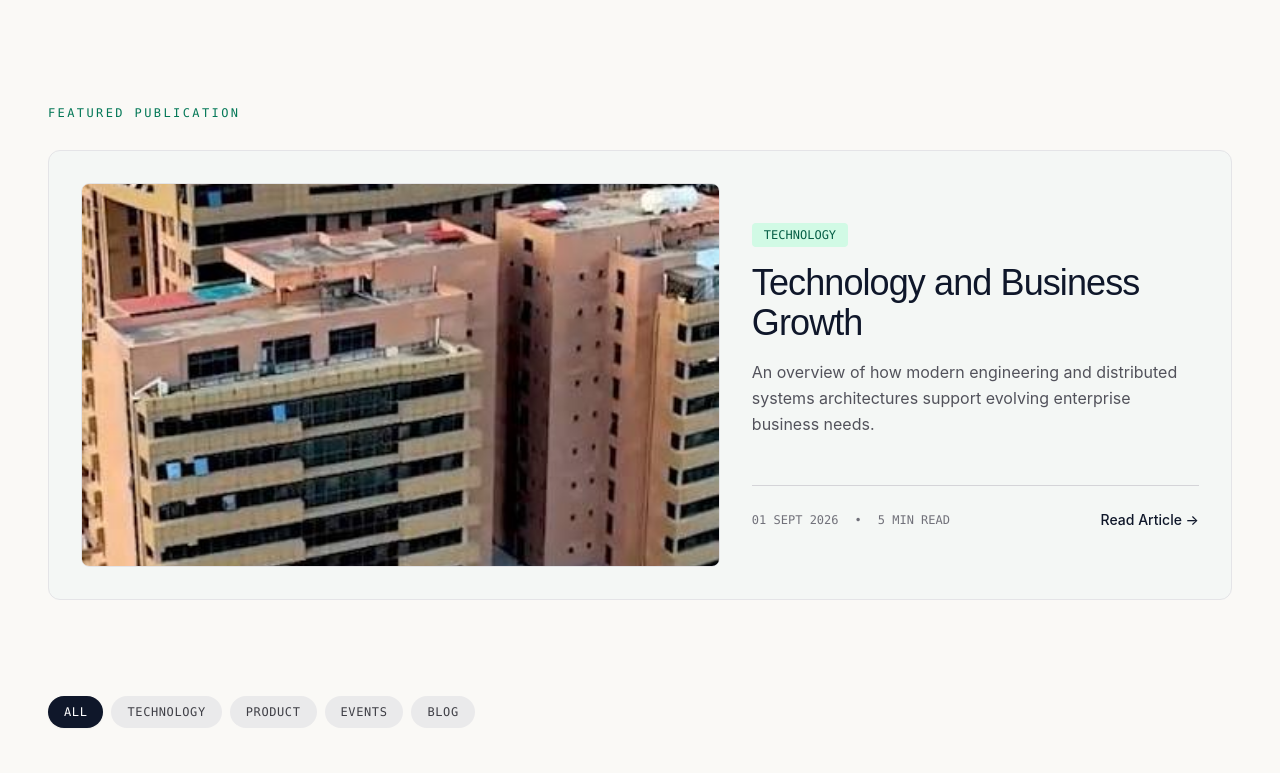
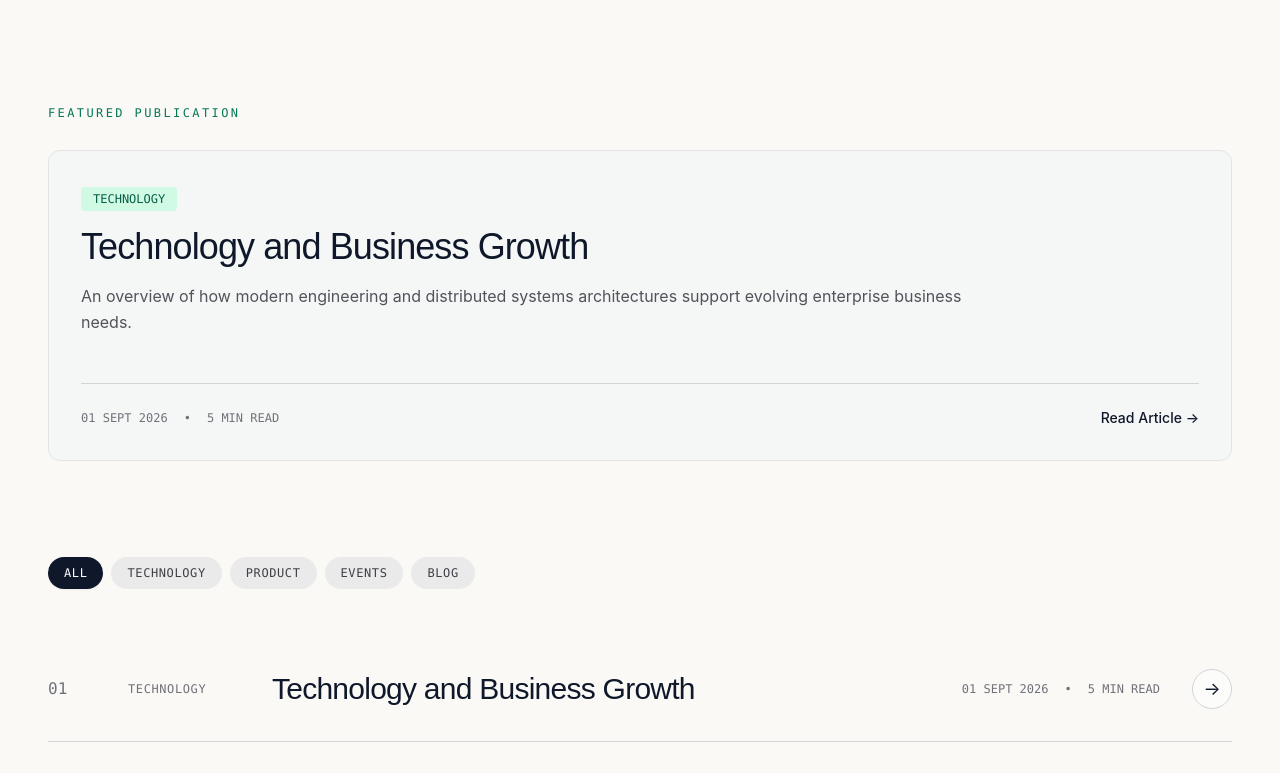
Before and after one commit to bante27/sador-group-website, a React (Vite) app: page /news in a window 1280 px wide. Shown: the part 452-1225 px from the top of the page. Built offline with nearby package versions, Linux system fonts and the light colour scheme.

Commit message:
update featureinsight,tsx file

```diff
--- a/src/features/insights/components/FeaturedInsight.tsx
+++ b/src/features/insights/components/FeaturedInsight.tsx
@@ -1,7 +1,6 @@
 import React from 'react';
 import { Insight } from '../types/insight.types';
 import InsightMeta from './InsightMeta';
-import InsightImage from './InsightImage';
 
 interface FeaturedInsightProps {
     insight: Insight | null;
@@ -31,7 +30,7 @@ export const FeaturedInsight: React.FC<FeaturedInsightProps> = ({ insight, onSel
 
             <div
                 onClick={handleClick}
-                className="group cursor-pointer grid grid-cols-1 lg:grid-cols-12 gap-8 items-center bg-[#F4F7F5] border border-zinc-200 rounded-xl p-8 transition-all hover:border-emerald-600/50"
+                className="group cursor-pointer bg-[#F4F7F5] border border-zinc-200 rounded-xl p-8 transition-all hover:border-emerald-600/50"
                 role="article"
                 tabIndex={0}
                 onKeyDown={(e) => {
@@ -41,17 +40,8 @@ export const FeaturedInsight: React.FC<FeaturedInsightProps> = ({ insight, onSel
                     }
                 }}
             >
-                {/* Left: Image */}
-                <div className="lg:col-span-7 h-72 md:h-96 rounded-lg overflow-hidden">
-                    <InsightImage
-                        src={insight.image}
-                        alt={insight.title}
-                        className="w-full h-full object-cover"
-                    />
-                </div>
-
-                {/* Right: Content */}
-                <div className="lg:col-span-5 flex flex-col justify-between space-y-6">
+                {/* Content */}
+                <div className="flex flex-col justify-between space-y-6">
                     <div>
                         <span className="inline-block px-3 py-1 bg-emerald-100 text-emerald-800 text-xs font-mono uppercase rounded mb-4">
                             {insight.category}
@@ -61,7 +51,7 @@ export const FeaturedInsight: React.FC<FeaturedInsightProps> = ({ insight, onSel
                             {insight.title}
                         </h2>
 
-                        <p className="text-zinc-600 text-base font-normal leading-relaxed mb-6 line-clamp-3">
+                        <p className="text-zinc-600 text-base font-normal leading-relaxed mb-6 max-w-4xl">
                             {insight.excerpt}
                         </p>
                     </div>
--- a/src/features/insights/components/InsightDetails.tsx
+++ b/src/features/insights/components/InsightDetails.tsx
@@ -1,7 +1,6 @@
 import React from 'react';
 import { Insight } from '../types/insight.types';
 import InsightMeta from './InsightMeta';
-import InsightImage from './InsightImage';
 import RelatedInsights from './RelatedInsights';
 
 interface InsightDetailsProps {
@@ -18,7 +17,7 @@ export const InsightDetails: React.FC<InsightDetailsProps> = ({
     onSelectInsight,
 }) => {
     return (
-        <article className="py-12 px-6 md:px-12 max-w-4xl mx-auto animate-fade-in">
+        <article className="py-1 px-6 md:px-12 max-w-4xl mx-auto animate-fade-in">
             {/* Back Button */}
             <button
                 onClick={onBack}
@@ -27,7 +26,7 @@ export const InsightDetails: React.FC<InsightDetailsProps> = ({
                 <span>←</span> Back to Insights
             </button>
 
-            <div className="border-t border-zinc-300 pt-8 mb-8">
+            <div className="pt-8 mb-8">
                 <span className="text-xs font-mono uppercase tracking-widest text-emerald-700">
                     {insight.category}
                 </span>
@@ -47,17 +46,6 @@ export const InsightDetails: React.FC<InsightDetailsProps> = ({
                     eventDate={insight.eventDate}
                 />
             </div>
-
-            {/* Hero Image */}
-            {insight.image && (
-                <div className="mb-12 rounded-xl overflow-hidden max-h-[500px]">
-                    <InsightImage
-                        src={insight.image}
-                        alt={insight.title}
-                        className="w-full h-full object-cover"
-                    />
-                </div>
-            )}
 
             {/* Content Body */}
             <div className="prose prose-lg max-w-none text-slate-700 space-y-6 font-normal leading-relaxed mb-16">
```
